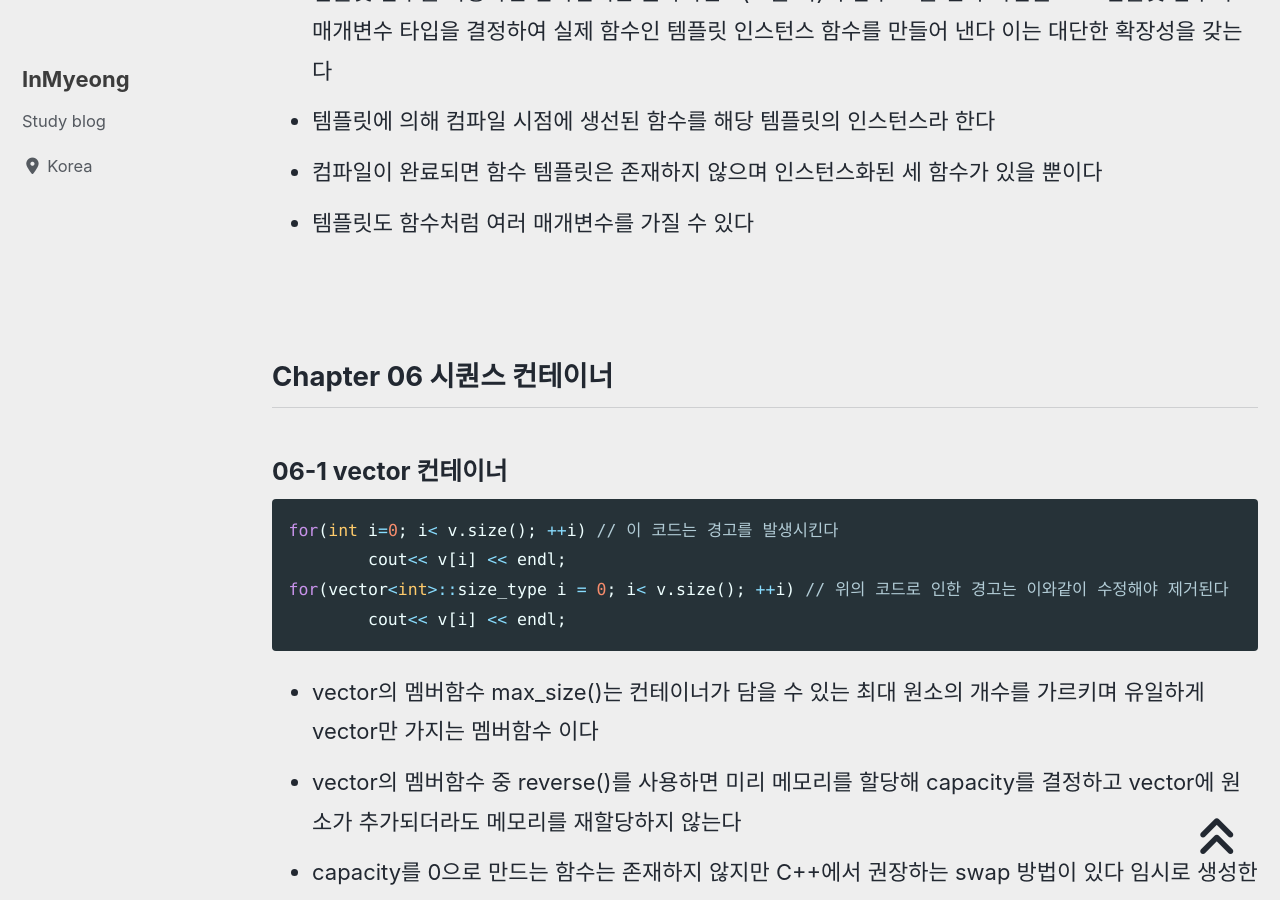
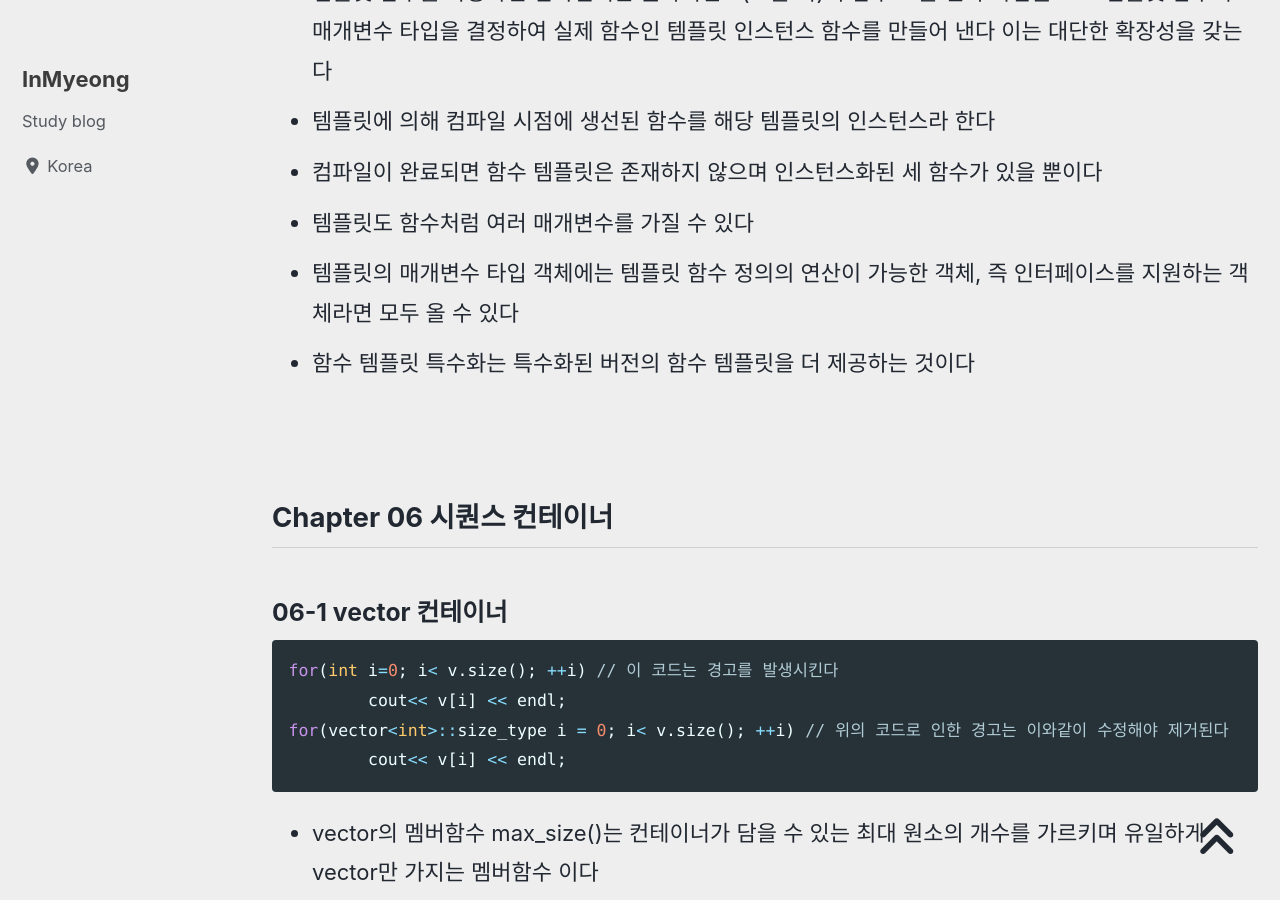
Before and after one commit to devMyeong/devMyeong.github.io, a Jekyll site: the page built from _posts/stl/2021-08-12-cpp-stl.md, in a window 1280 px wide and 900 px high, scrolled down 5996 px. Built offline with Jekyll 4.4.1, drawn with Linux system fonts in a browser that asks for light colours; cached includes are drawn as plain includes; nearby versions of some CDN libraries; some web fonts are replaced; comment, search, counter and statistics services are not loaded.

Commit message:
update stl chapter 04-1

```diff
--- a/_posts/stl/2021-08-12-cpp-stl.md
+++ b/_posts/stl/2021-08-12-cpp-stl.md
@@ -105,6 +105,8 @@ last_modified_at: 2021-08-24
 - 템플릿에 의해 컴파일 시점에 생선된 함수를 해당 템플릿의 인스턴스라 한다
 - 컴파일이 완료되면 함수 템플릿은 존재하지 않으며 인스턴스화된 세 함수가 있을 뿐이다
 - 템플릿도 함수처럼 여러 매개변수를 가질 수 있다
+- 템플릿의 매개변수 타입 객체에는 템플릿 함수 정의의 연산이 가능한 객체, 즉 인터페이스를 지원하는 객체라면 모두 올 수 있다
+- 함수 템플릿 특수화는 특수화된 버전의 함수 템플릿을 더 제공하는 것이다
 
 <br>
 
```
